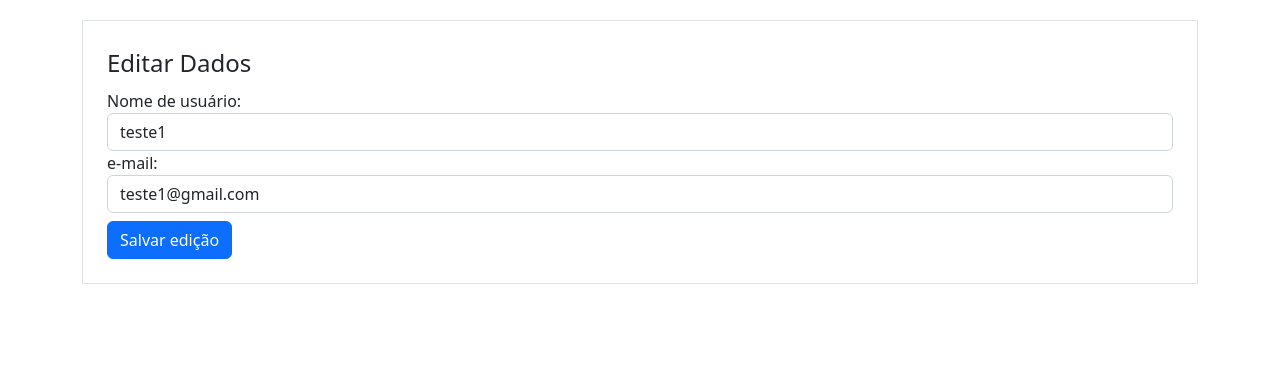
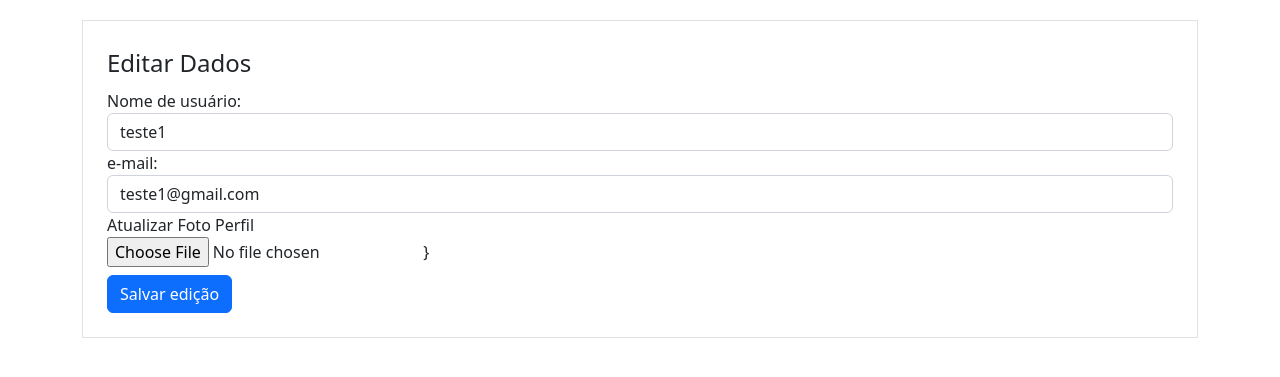
Before and after one commit to jonasaacampos/blog_python_flask, a Flask app: page /perfil/editar in a window 1280 px wide. Shown: the part 317-694 px from the top of the page. Run offline with Flask 2, Linux system fonts and the light colour scheme; a user stored in the database is signed in; some libraries are stand-ins or nearby versions.

Commit message:
campo de envio de novo arquivo de foto e validação de tipo de arquivo

```diff
--- a/forms.py
+++ b/forms.py
@@ -1,4 +1,5 @@
 from flask_wtf import FlaskForm
+from flask_wtf.file import FileField, FileAllowed
 from wtforms import StringField, PasswordField, SubmitField, BooleanField
 from wtforms.validators import DataRequired, Length, Email, EqualTo, ValidationError
 from models import Usuario
@@ -32,6 +33,7 @@ class FormLogin(FlaskForm):
 class FormEditarPerfil(FlaskForm):
     username = StringField('Nome de usuário:', validators=[DataRequired()])
     email = StringField('e-mail:', validators=[DataRequired(), Email()])
+    foto_perfil = FileField('Atualizar Foto Perfil', validators=[FileAllowed(['jpg', 'jpeg', 'png'])])
     btn_submit_profile_edit = SubmitField('Salvar edição')
 
     def validate_email(self, email):
--- a/routes.py
+++ b/routes.py
@@ -79,7 +79,8 @@ def perfil_editar():
         database.session.commit()
         flash('Perfil atualizado com sucesso!', 'alert-success')
         return redirect(url_for('perfil'))
-    elif request.method == 'GET':
+
+    if request.method == 'GET':
         form.username.data = current_user.username
         form.email.data = current_user.email
 
--- a/templates/form_profile_edit.html
+++ b/templates/form_profile_edit.html
@@ -1,4 +1,4 @@
-<form action="" method="post" class="border p-4 mt-2">
+<form action="" method="post" enctype="multipart/form-data" class="border p-4 mt-2">
     {{ form.csrf_token }}
     <legend>Editar Dados</legend>
     <fieldset>
@@ -30,6 +30,16 @@
                 {{ form.email (class='form-control') }}
             {% endif %}
         </div>
+        <div class="form-group">
+            {{ form.foto_perfil.label }}<br/>
+            {{ form.foto_perfil (class= 'form-control-file') }}
+            {% if form.foto_perfil.errors %}
+                {% for error in form.foto_perfil.errors %}
+                    <span class="text-danger">{{ error }}</span><br/>
+                {% endfor %}
+            {% endif %}  }
+        </div>
+
 
     </fieldset>
     {{ form.btn_submit_profile_edit (class='btn btn-primary mt-2') }}
```
